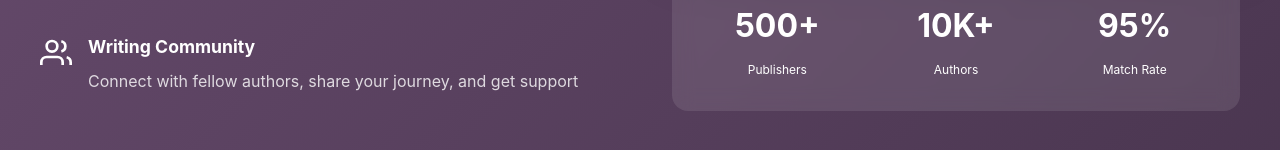
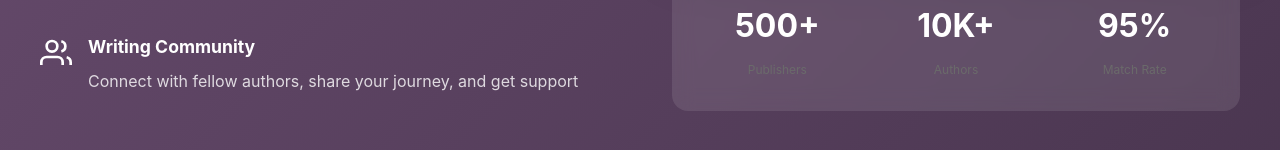
Before and after one commit to darthvader58/kavvy, a React (Vite) app in the folder kavvy-app/: page / in a window 1280 px wide. Shown: the part 587-737 px from the top of the page. Built offline with nearby package versions, Linux system fonts and the light colour scheme; no server answers.

Commit message:
text color sidebar bug fixed

```diff
--- a/kavvy-app/src/App.css
+++ b/kavvy-app/src/App.css
@@ -714,7 +714,8 @@ body {
 }
 
 .stat-label {
-  color: rgba(255, 255, 255, 0.8);
+  /*color: rgba(255, 255, 255, 0.8);*/
+  color: var(--text-light);
   font-size: 0.9rem;
 }
 
@@ -948,7 +949,8 @@ body {
 
 .stat-label {
   font-size: 0.75rem;
-  color: #ffffff;
+  /*color: #ffffff;*/
+  color: var(--text-light);
 }
 
 .quick-links {
```
